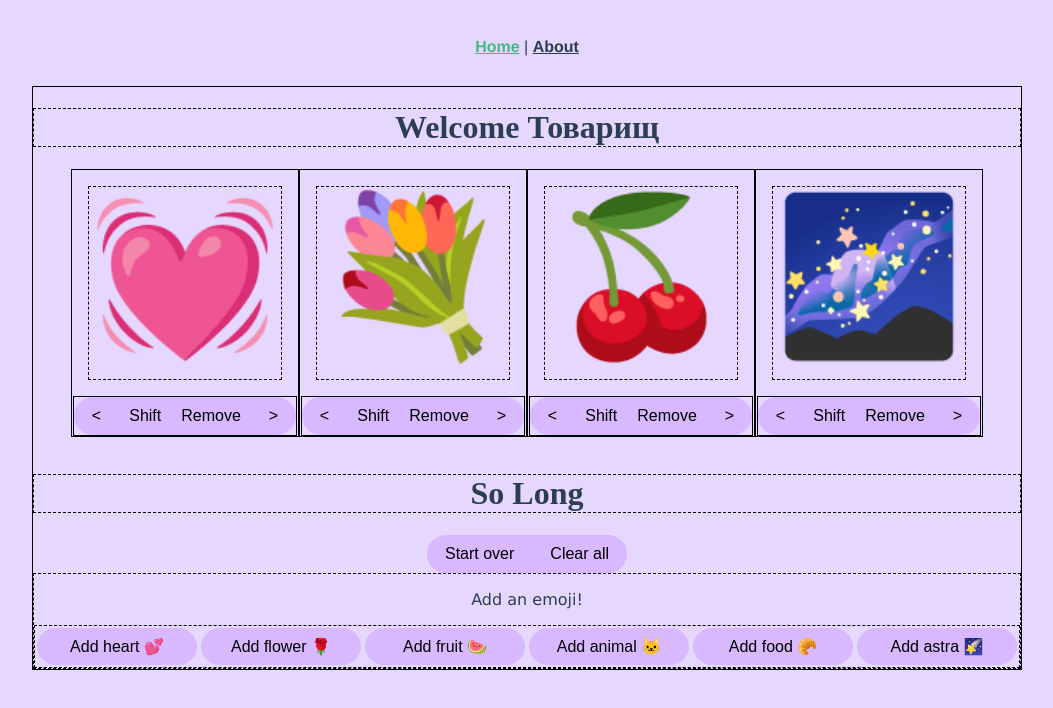
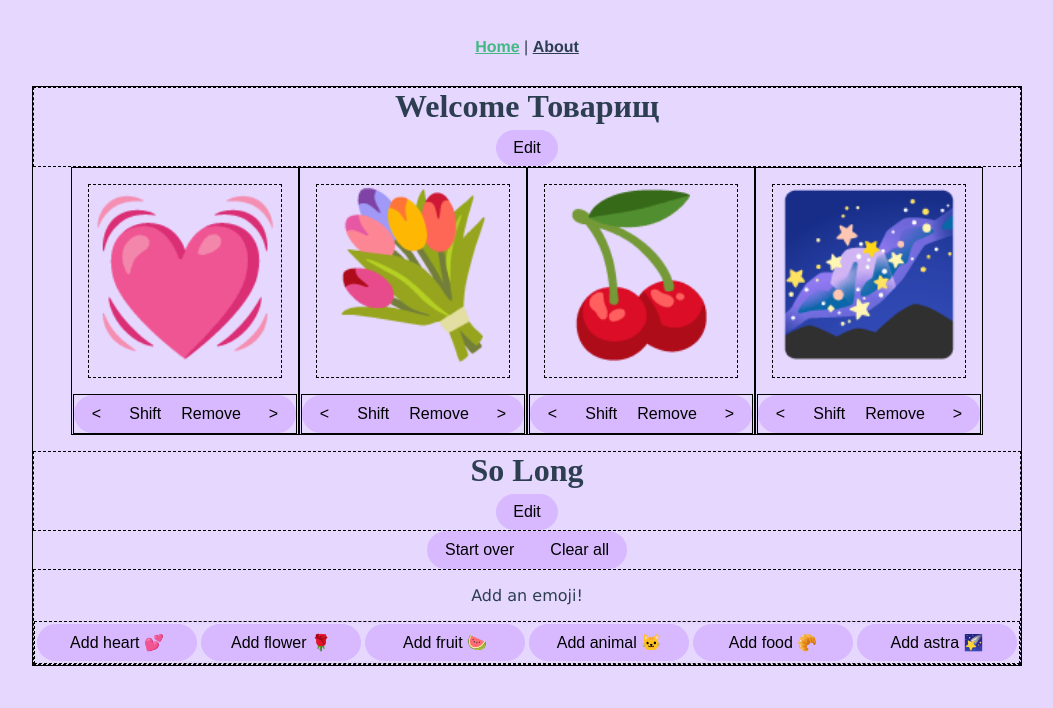
Before and after one commit to Fayhen/emoji-shift, a Vue app: page /#/ in a window 1280 px wide. Shown: the top 708 px of the page, without its empty margins (113-1166 px from the left). Built offline with nearby package versions, Linux system fonts and the light colour scheme; a web font is replaced by a local one.

Commit message:
Created a functional form on the Message component.

```diff
--- a/src/App.vue
+++ b/src/App.vue
@@ -7,7 +7,8 @@
 </template>
 
 <style>
-html, body {
+html,
+body {
   height: 100%;
   background-color: rgb(230, 215, 255);
 }
--- a/src/components/Message.vue
+++ b/src/components/Message.vue
@@ -1,14 +1,68 @@
 <template>
-  <h1>{{ msg }}</h1>
+  <div class="message-wrapper">
+    <h1>{{ msg }}</h1>
+    <button v-show="!showForm" @click="showForm = true">Edit</button>
+  </div>
+  <div v-show="showForm">
+    <form @submit.prevent="onSubmit($emit)">
+      <input
+        class="text-input"
+        :style="`width: ${inputWidth}`"
+        type="text"
+        id="new-message"
+        name="new-message"
+        placeholder="Type here:"
+        v-model="newMsg"
+        @keypress="updateInputWidth()"
+      />
+      <button class="submit-button" type="submit" value="Submit">
+        Done!
+      </button>
+    </form>
+  </div>
 </template>
 
 <script lang="ts">
-import { defineComponent } from "vue";
+import { defineComponent, ref } from "vue";
 
 export default defineComponent({
   name: "Message",
   props: {
     msg: String
+  },
+  setup(props, { emit }) {
+    const showForm = ref(false);
+    const inputWidth = ref("25ch");
+    const newMsg = ref("");
+
+    function onSubmit() {
+      if (newMsg.value !== "") {
+        emit("update:newMessage", newMsg.value);
+      }
+      return (showForm.value = false);
+    }
+
+    function updateInputWidth() {
+      const min = 25;
+      const max = 90;
+      const currentWidth: number = newMsg.value.length;
+
+      if (currentWidth > min && currentWidth <= max) {
+        inputWidth.value = `${currentWidth}ch`;
+      } else if (currentWidth >= max) {
+        inputWidth.value = "90ch";
+      } else {
+        inputWidth.value = "25ch";
+      }
+    }
+
+    return {
+      showForm,
+      inputWidth,
+      newMsg,
+      onSubmit,
+      updateInputWidth
+    };
   }
 });
 </script>
@@ -16,5 +70,48 @@ export default defineComponent({
 <style scoped>
 h1 {
   font-family: "Sansita Swashed", cursive;
+  margin: 0 0 0.3rem 0;
+}
+form {
+  display: flex;
+  justify-content: center;
+  align-items: center;
+}
+button {
+  display: block;
+  max-width: 10rem;
+  padding: 0.5em 1em 0.5em 1em;
+  border-radius: 5rem;
+  font-size: inherit;
+  border: 1px solid rgb(216, 185, 255);
+  background-color: rgb(216, 185, 255);
+  transition: 400ms ease;
+}
+button:hover {
+  background-color: rgb(231, 209, 255);
+}
+button:focus {
+  outline: none;
+}
+.message-wrapper {
+  display: flex;
+  flex-direction: column;
+  align-items: center;
+  padding: 0;
+  border: 1px dashed black;
+}
+.text-input {
+  padding: 0.5em 1em 0.5em 1em;
+  border: none;
+  border-top-left-radius: 5em;
+  border-bottom-left-radius: 5em;
+  font-size: inherit;
+  outline: none;
+}
+.submit-button {
+  border-top-right-radius: 5em;
+  border-bottom-right-radius: 5em;
+  border-bottom-left-radius: 0px;
+  border-top-left-radius: 0px;
 }
 </style>
--- a/src/views/Home.vue
+++ b/src/views/Home.vue
@@ -1,6 +1,9 @@
 <template>
   <div class="home">
-    <Message :msg="state.message1" style="border: 1px dashed black;"/>
+    <Message
+      :msg="state.message1"
+      @update:newMessage="state.message1 = $event"
+    />
     <div class="emoji-box-wrapper">
       <div
         class="emoji-wrapper"
@@ -26,12 +29,15 @@
         </div>
       </div>
     </div>
-    <Message :msg="state.message2" style="border: 1px dashed black;"/>
+    <Message
+      :msg="state.message2"
+      @update:newMessage="state.message2 = $event"
+    />
     <button class="button-left" @click="setDefault()">Start over</button>
     <button class="button-right" @click="state.emojis.clear()">
       Clear all
     </button>
-    <AddEmoji @add-emoji="newEmoji($event)" style="border: 1px dashed black;"/>
+    <AddEmoji @add-emoji="newEmoji($event)" style="border: 1px dashed black;" />
   </div>
 </template>
 
@@ -152,11 +158,11 @@ button {
   padding: 0.5em;
   font-size: 1em;
   border: 2px solid rgb(216, 185, 255);
-  background-color: rgba(216, 185, 255, 1);
+  background-color: rgb(216, 185, 255);
   transition: 400ms ease;
 }
 button:hover {
-  background-color: rgba(231, 209, 255, 1);
+  background-color: rgb(231, 209, 255);
 }
 button:focus {
   outline: 0;
```
